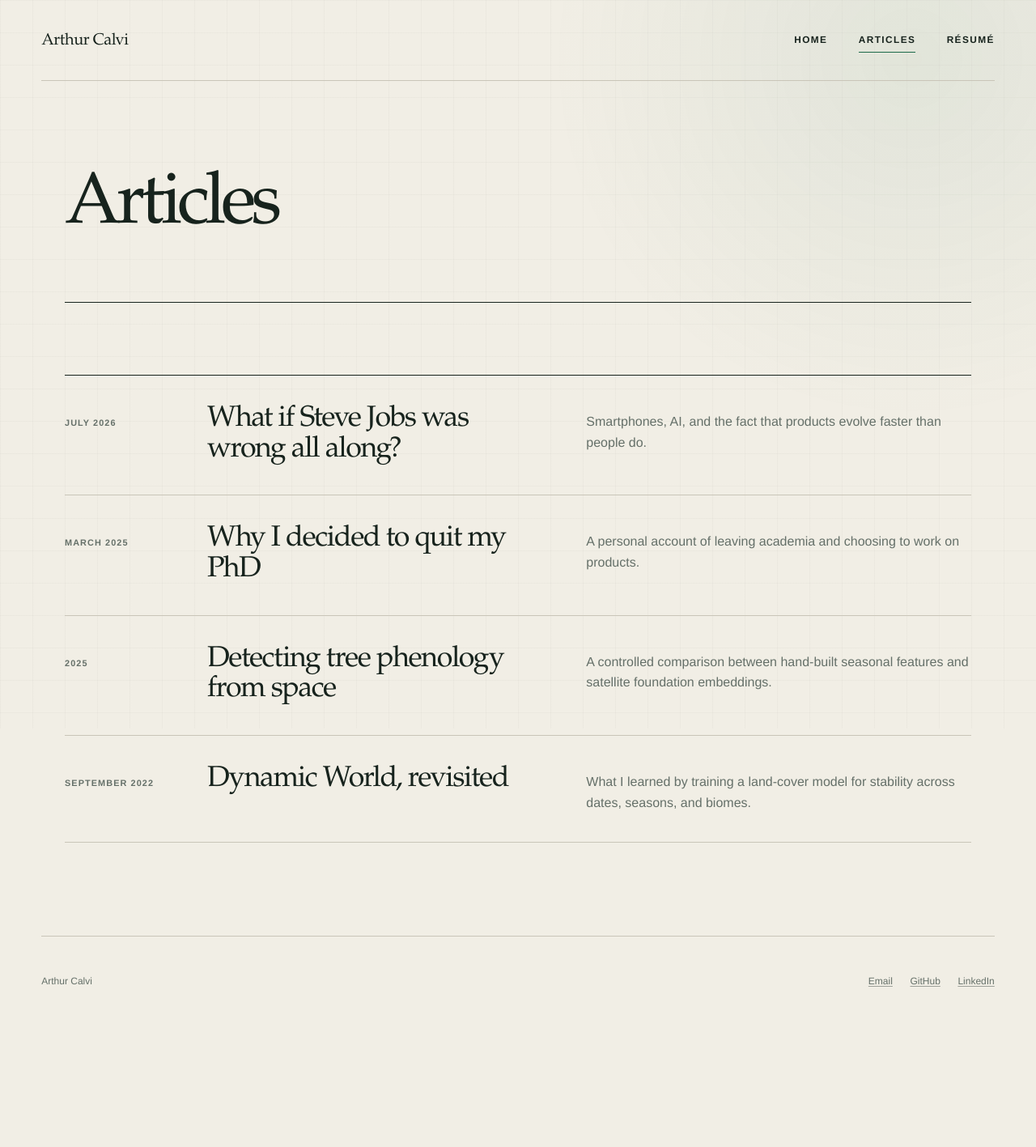
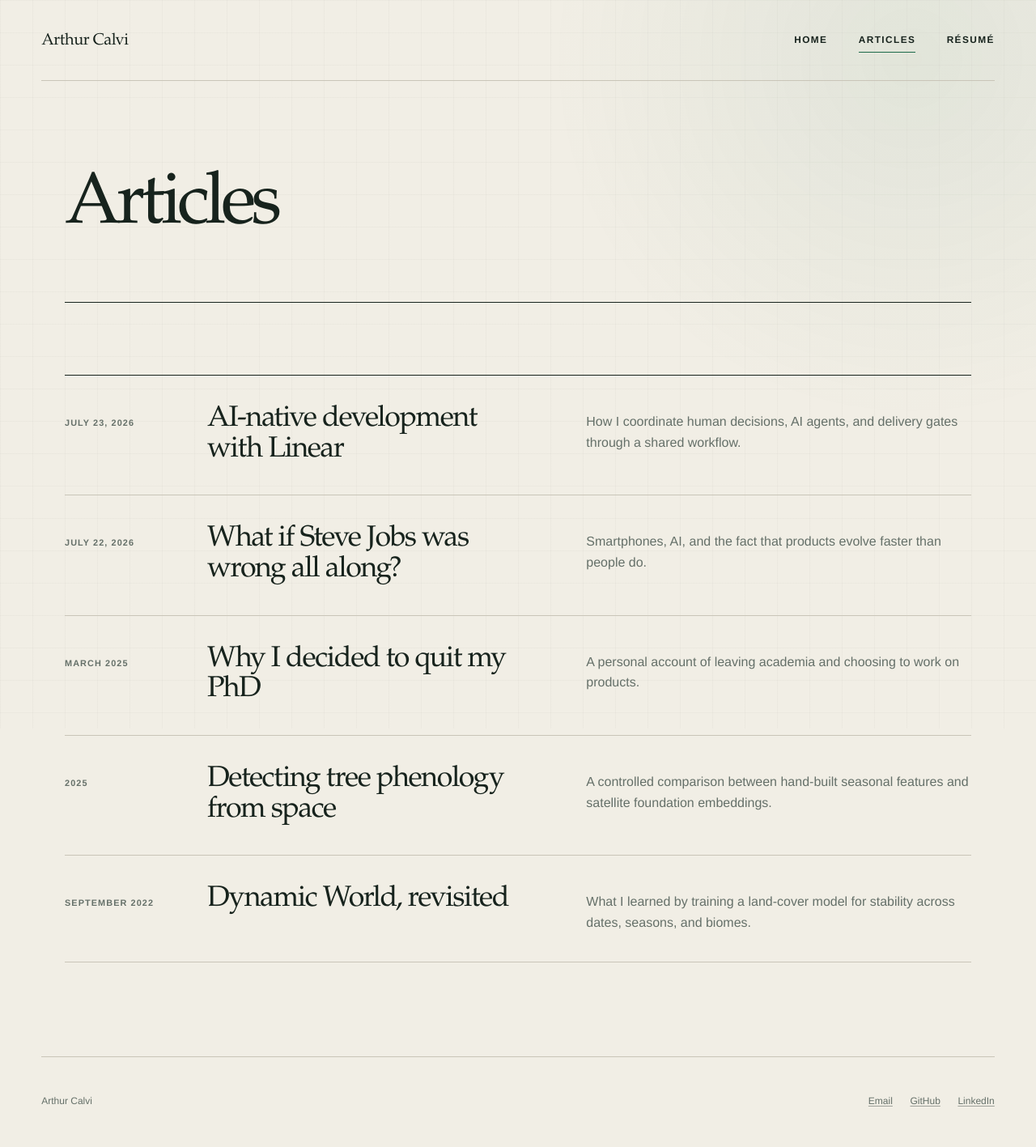
Before and after one commit to ArthurCalvi/arthurcalvi.github.io, a Jekyll site: the page built from blog.html, in a window 1280 px wide. Shown: the whole page at 81% size. Built offline with Jekyll 4.4.1, drawn with Linux system fonts in a browser that asks for light colours; before the commit the page ends 1268 px from its top, so only the background shows below that.

Commit message:
site: list Linear workflow in articles

```diff
--- a/blog.html
+++ b/blog.html
@@ -8,7 +8,13 @@ permalink: /blog.html
 
 <div class="article-index">
   <article>
-    <time datetime="2026-07-22">July 2026</time>
+    <time datetime="2026-07-23">July 23, 2026</time>
+    <h2><a href="{{ '/ai-dev-workflow/' | relative_url }}">AI-native development with Linear</a></h2>
+    <p>How I coordinate human decisions, AI agents, and delivery gates through a shared workflow.</p>
+  </article>
+
+  <article>
+    <time datetime="2026-07-22">July 22, 2026</time>
     <h2><a href="{{ '/articles/what-if-steve-jobs-was-wrong/' | relative_url }}">What if Steve Jobs was wrong all along?</a></h2>
     <p>Smartphones, AI, and the fact that products evolve faster than people do.</p>
   </article>
```
Also changed, not shown: ai-dev-workflow.md (+1 -0 lines).
